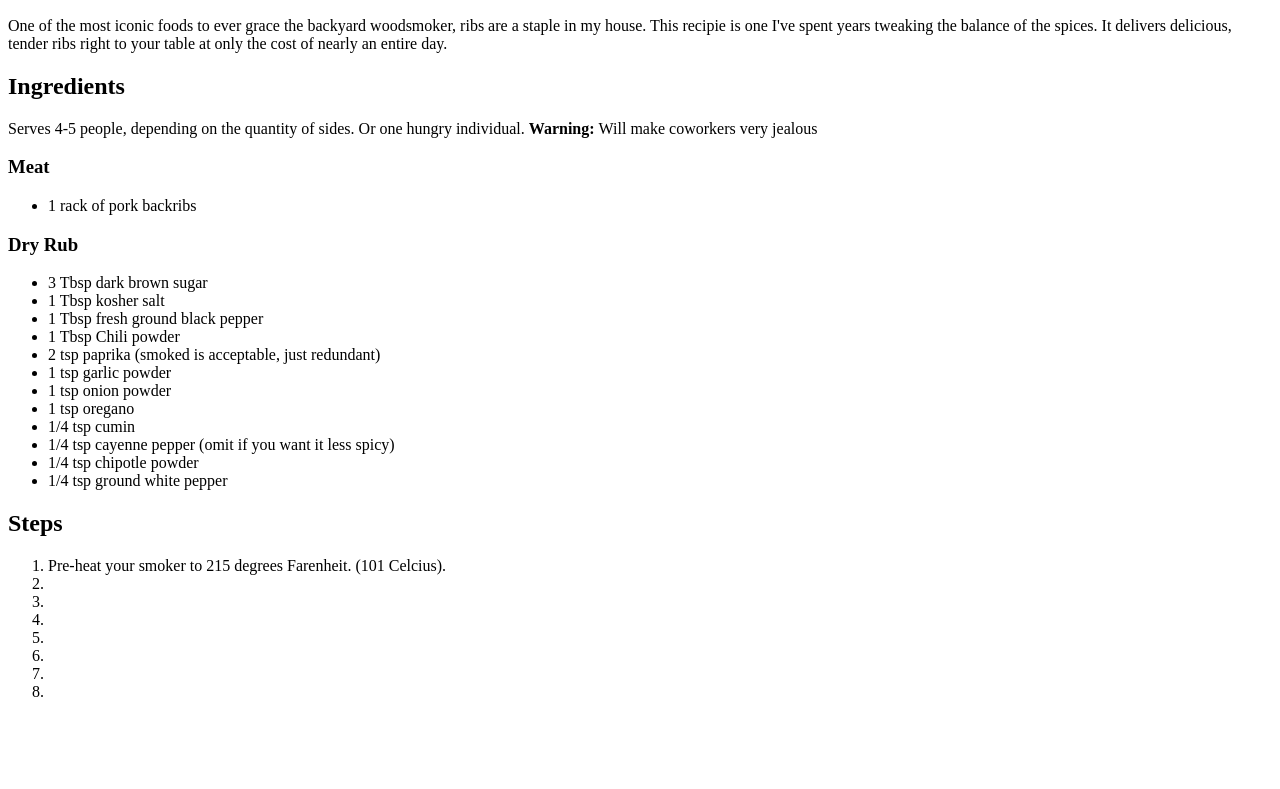
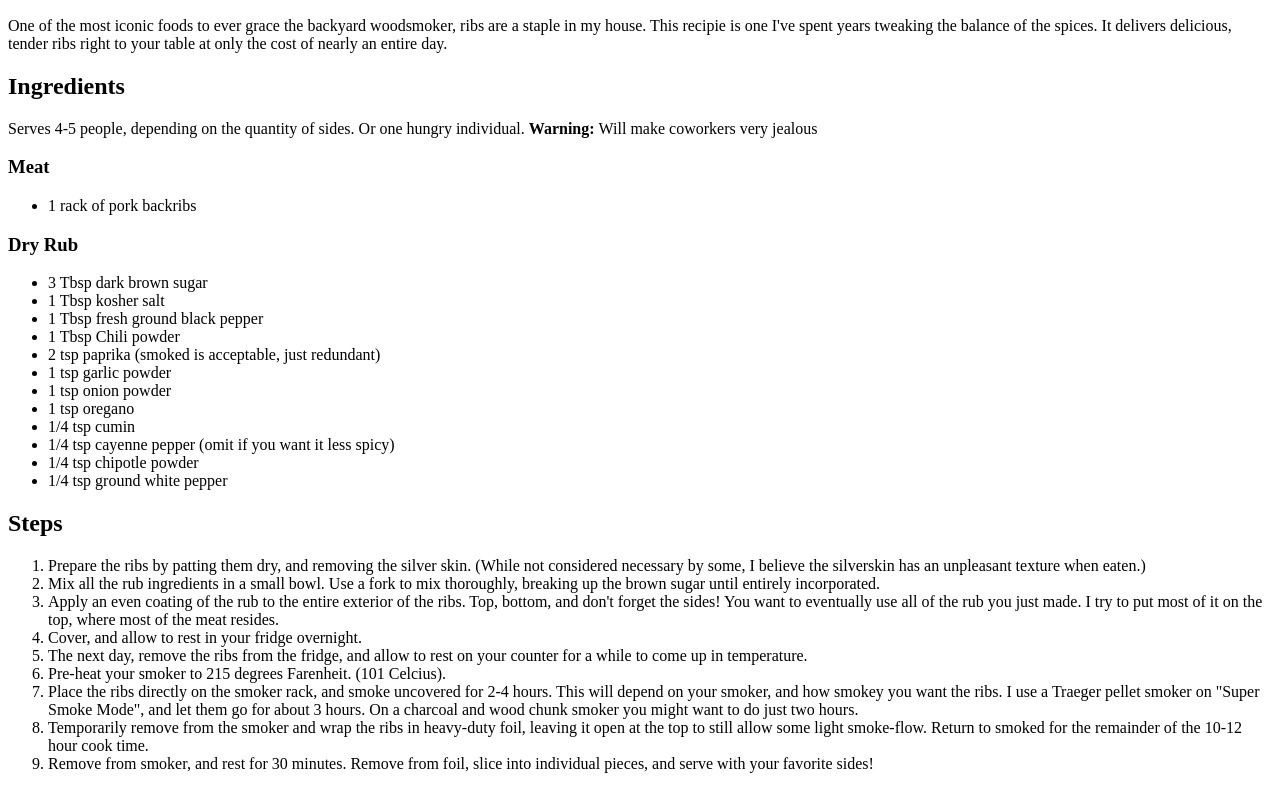
Before and after one commit to BobbyDaFish/odin-recipies, a plain HTML site: page recipies/smoked-ribs.html in a window 1280 px wide. Shown: the part 659-1448 px from the top of the page. Before the commit the page ends 1376 px from the top, so only its background shows below. Drawn offline with Linux system fonts and the light colour scheme.

Commit message:
Add steps to smoked ribs recipie page

```diff
--- a/recipies/smoked-ribs.html
+++ b/recipies/smoked-ribs.html
@@ -62,28 +62,31 @@
 <h2>Steps</h2>
 <ol>
     <li>
+        Prepare the ribs by patting them dry, and removing the silver skin. (While not considered necessary by some, I believe the silverskin has an unpleasant texture when eaten.)
+    </li>
+    <li>
+        Mix all the rub ingredients in a small bowl. Use a fork to mix thoroughly, breaking up the brown sugar until entirely incorporated.
+    </li>
+    <li>
+        Apply an even coating of the rub to the entire exterior of the ribs. Top, bottom, and don't forget the sides! You want to eventually use all of the rub you just made. I try to put most of it on the top, where most of the meat resides.
+    </li>
+    <li>
+        Cover, and allow to rest in your fridge overnight.
+    </li>
+    <li>
+        The next day, remove the ribs from the fridge, and allow to rest on your counter for a while to come up in temperature.
+    </li>
+    <li>
         Pre-heat your smoker to 215 degrees Farenheit. (101 Celcius).
     </li>
     <li>
-
+        Place the ribs directly on the smoker rack, and smoke uncovered for 2-4 hours. This will depend on your smoker, and how smokey you want the ribs. I use a Traeger pellet smoker on "Super Smoke Mode", and let them go for about 3 hours. On a charcoal and wood chunk smoker you might want to do just two hours.
     </li>
     <li>
-
+        Temporarily remove from the smoker and wrap the ribs in heavy-duty foil, leaving it open at the top to still allow some light smoke-flow. Return to smoked for the remainder of the 10-12 hour cook time.
     </li>
     <li>
-
-    </li>
-    <li>
-
-    </li>
-    <li>
-
-    </li>
-    <li>
-
-    </li>
-    <li>
-
+        Remove from smoker, and rest for 30 minutes. Remove from foil, slice into individual pieces, and serve with your favorite sides!
     </li>
 </ol>
 </body>
```
